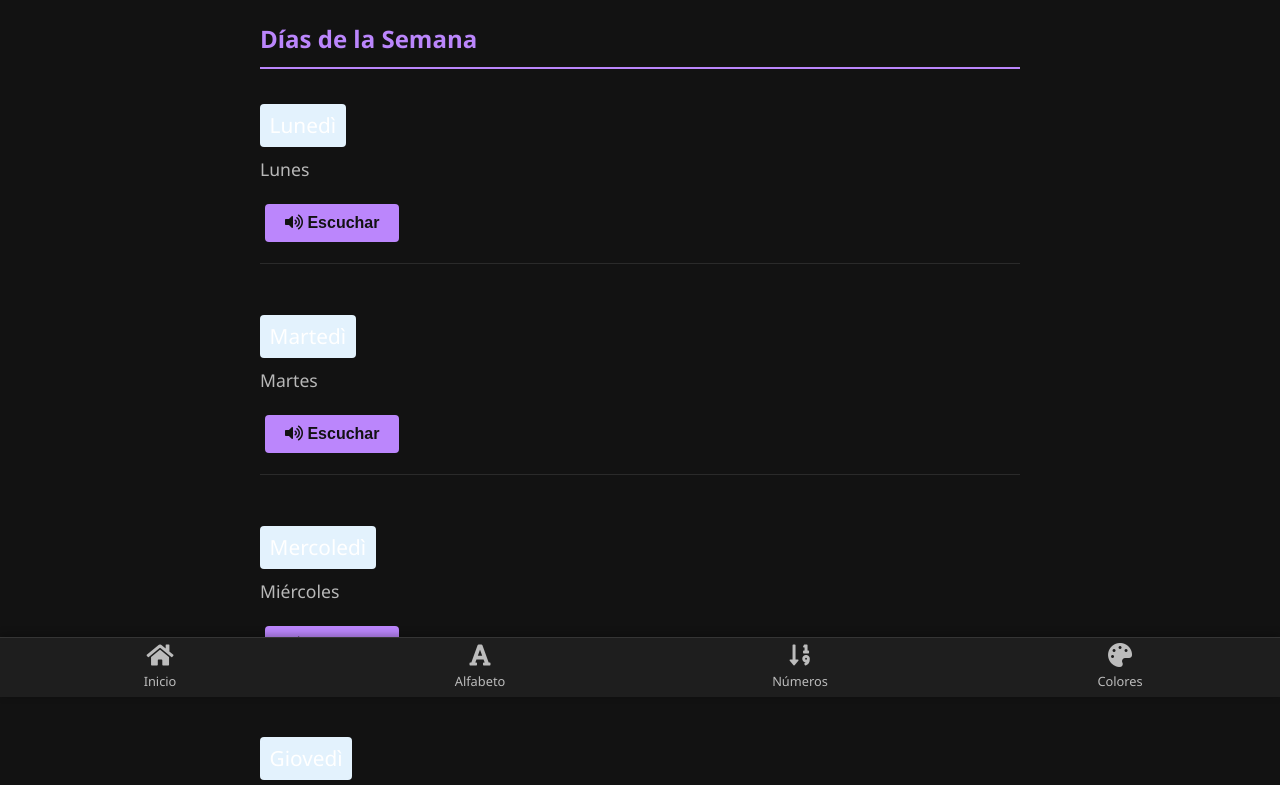
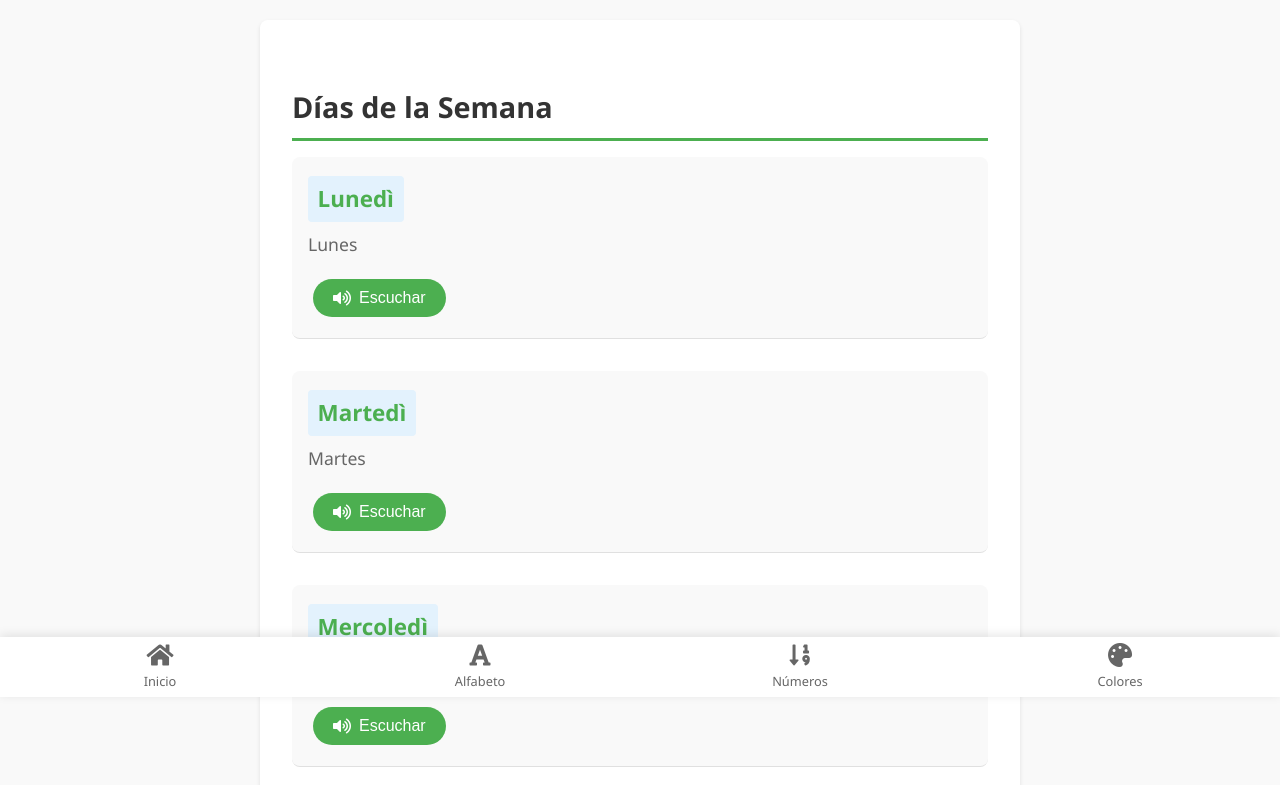
Before and after one commit to emerson50300/windsurf, a plain HTML site: page fecha.html in a window 1280 px wide. Shown: the part 103-888 px from the top of the page. Drawn offline with Linux system fonts and the light colour scheme.

Commit message:
Mejorar colores y contraste en fecha.html para mejor legibilidad

```diff
--- a/fecha.html
+++ b/fecha.html
@@ -9,16 +9,20 @@
     <link rel="stylesheet" href="https://cdnjs.cloudflare.com/ajax/libs/font-awesome/5.15.4/css/all.min.css">
     <style>
         :root {
-            --background-dark: #121212;
-            --text-primary: #ffffff;
-            --text-secondary: rgba(255, 255, 255, 0.7);
-            --accent-color: #bb86fc;
-            --button-hover: #9b6bd3;
+            --background-white: #f9f9f9;
+            --background-main: #ffffff;
+            --text-main: #333333;
+            --text-secondary: #666666;
+            --accent-color: #4CAF50;
+            --hover-color: #388E3C;
+            --card-background: #ffffff;
+            --border-color: #e0e0e0;
+            --shadow-color: rgba(0, 0, 0, 0.1);
         }
 
         body {
-            background-color: var(--background-dark);
-            color: var(--text-primary);
+            background-color: var(--background-white);
+            color: var(--text-main);
             font-family: 'Segoe UI', Roboto, Arial, sans-serif;
             line-height: 1.6;
             padding: 20px;
@@ -33,7 +37,7 @@
         }
 
         h1 {
-            color: var(--text-primary);
+            color: var(--text-main);
             text-align: center;
             margin-bottom: 2rem;
             font-size: 2rem;
@@ -41,12 +45,24 @@
 
         .date-section {
             margin-bottom: 3rem;
+            background-color: var(--card-background);
+            padding: 2rem;
+            border-radius: 8px;
+            box-shadow: 0 2px 4px var(--shadow-color);
         }
 
         .date-item {
             margin-bottom: 2rem;
-            padding: 1rem 0;
-            border-bottom: 1px solid rgba(255, 255, 255, 0.1);
+            padding: 1rem;
+            border-bottom: 1px solid var(--border-color);
+            background-color: var(--background-white);
+            border-radius: 8px;
+            transition: transform 0.3s ease;
+        }
+
+        .date-item:hover {
+            transform: translateY(-2px);
+            box-shadow: 0 4px 8px var(--shadow-color);
         }
 
         .date-item:last-child {
@@ -54,10 +70,10 @@
         }
 
         .italian {
-            color: var(--text-primary);
-            font-size: 1.3rem;
+            color: var(--accent-color);
+            font-size: 1.4rem;
             margin-bottom: 0.5rem;
-            font-weight: 500;
+            font-weight: 600;
         }
 
         .spanish {
@@ -68,28 +84,34 @@
 
         button {
             background-color: var(--accent-color);
-            color: var(--background-dark);
+            color: white;
             border: none;
             padding: 10px 20px;
-            border-radius: 4px;
+            border-radius: 20px;
             cursor: pointer;
-            transition: background-color 0.3s;
+            transition: all 0.3s ease;
             font-size: 1rem;
-            font-weight: bold;
+            font-weight: 500;
             margin: 5px;
             min-width: 120px;
+            display: inline-flex;
+            align-items: center;
+            justify-content: center;
+            gap: 8px;
         }
 
         button:hover {
-            background-color: var(--button-hover);
+            background-color: var(--hover-color);
+            transform: translateY(-2px);
+            box-shadow: 0 2px 4px var(--shadow-color);
         }
 
         .section-title {
-            color: var(--accent-color);
-            font-size: 1.5rem;
+            color: var(--text-main);
+            font-size: 1.8rem;
             margin: 2rem 0 1rem;
             padding-bottom: 0.5rem;
-            border-bottom: 2px solid var(--accent-color);
+            border-bottom: 3px solid var(--accent-color);
         }
 
         /* Menú inferior */
@@ -99,27 +121,27 @@
             left: 0;
             right: 0;
             height: 60px;
-            background: #1e1e1e;
-            box-shadow: 0 -2px 8px rgba(0, 0, 0, 0.3);
+            background-color: var(--background-main);
             display: flex;
             justify-content: space-around;
             align-items: center;
-            z-index: 9999;
-            padding: 5px 0;
-            border-top: 1px solid rgba(255, 255, 255, 0.1);
+            box-shadow: 0 -2px 10px var(--shadow-color);
+            z-index: 1000;
         }
 
         .nav-item {
-            flex: 1;
+            color: var(--text-secondary);
+            text-decoration: none;
             display: flex;
             flex-direction: column;
             align-items: center;
-            justify-content: center;
-            text-decoration: none;
-            color: var(--text-secondary);
-            font-size: 0.8rem;
-            padding: 5px;
+            padding: 5px 15px;
             transition: color 0.3s;
+        }
+
+        .nav-item:hover,
+        .nav-item.active {
+            color: var(--accent-color);
         }
 
         .nav-item i {
@@ -127,21 +149,17 @@
             margin-bottom: 4px;
         }
 
-        .nav-item:hover {
-            color: var(--accent-color);
-        }
-
-        .nav-item.active {
-            color: var(--accent-color);
-        }
-
         .nav-item span {
-            font-weight: 500;
+            font-size: 0.8rem;
         }
 
         @media (max-width: 768px) {
             .container {
-                padding: 15px;
+                padding: 10px;
+            }
+
+            .date-section {
+                padding: 1rem;
             }
 
             .italian {
@@ -153,8 +171,8 @@
             }
 
             button {
-                width: 100%;
-                margin: 5px 0;
+                min-width: 100px;
+                padding: 8px 16px;
             }
         }
     </style>
```
